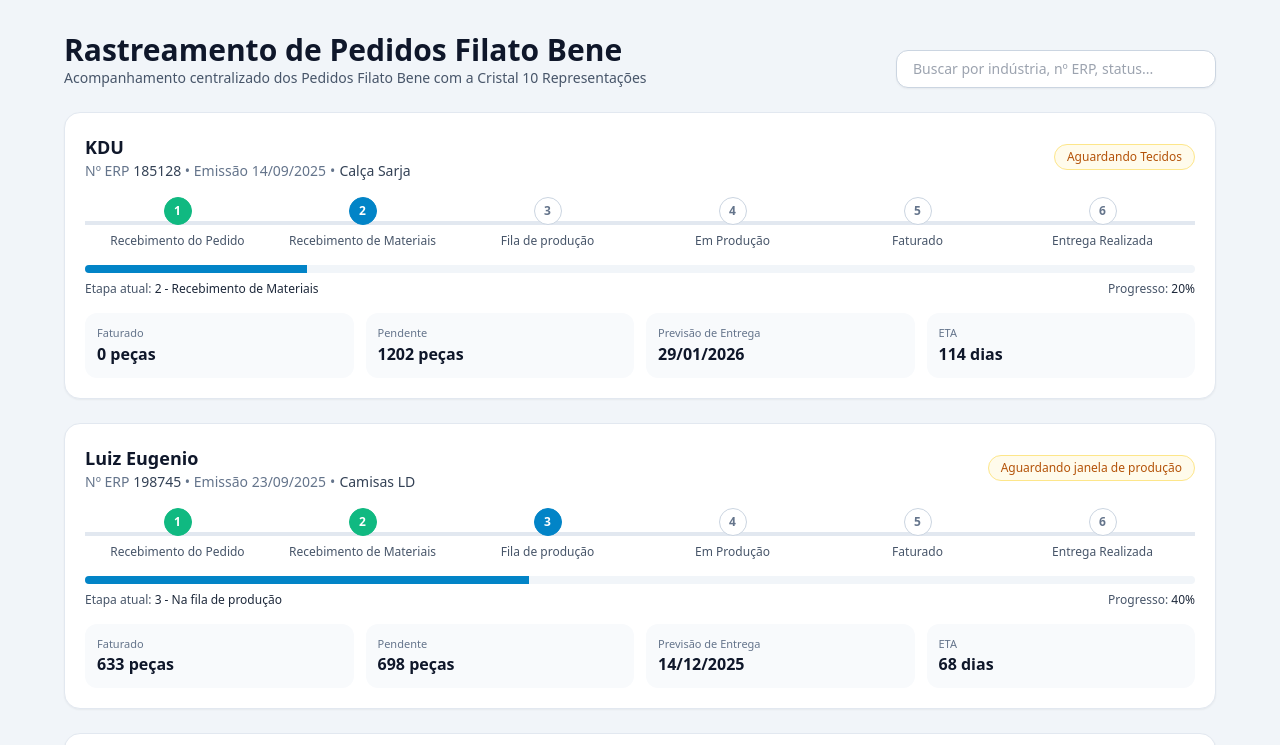
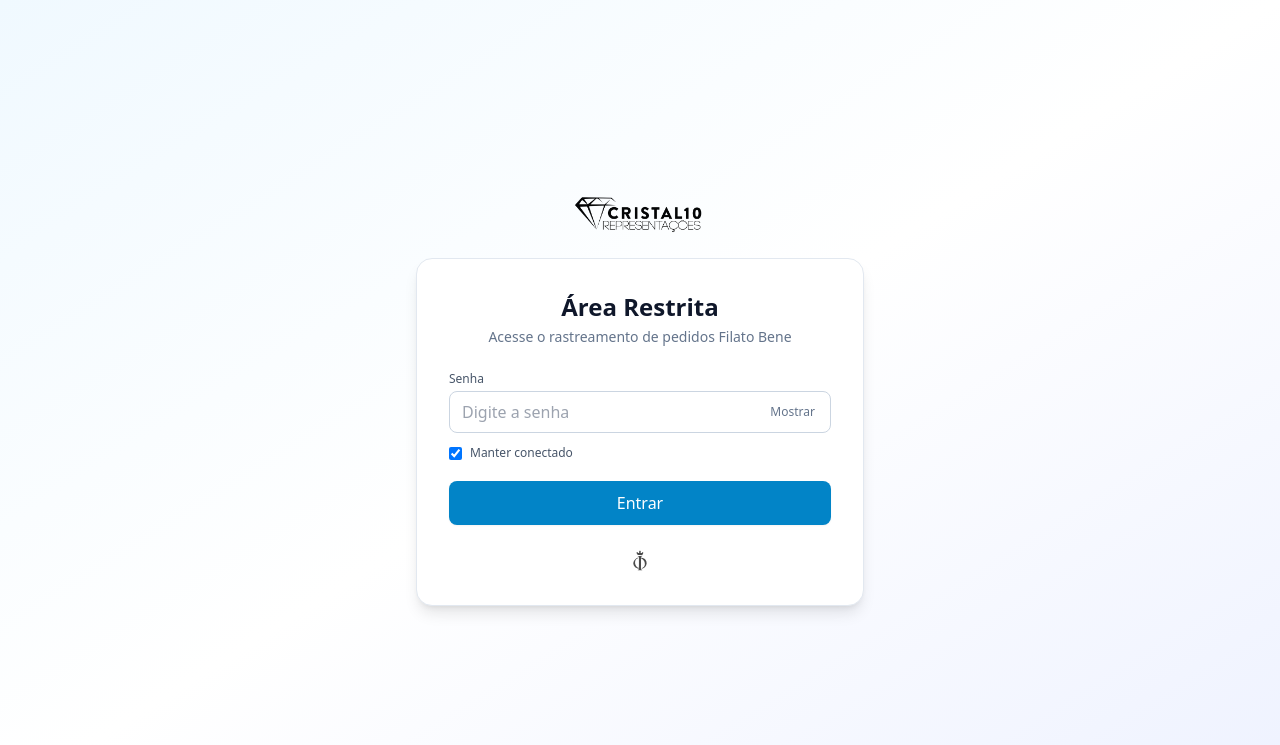
Before and after one commit to andersonpiresme/rastreamento-pedidos, a React (Vite) app: page / in a window 1280 px wide. Shown: the top 745 px of the page. Built offline with nearby package versions, Linux system fonts and the light colour scheme.

Commit message:
Login adicionado e logos

```diff
--- a/src/App.jsx
+++ b/src/App.jsx
@@ -1,6 +1,6 @@
-import React, { useMemo, useState } from "react";
+import React, { useEffect, useMemo, useState } from "react";
 
-// === CONFIGURAÇÃO ===
+/* ==================== CONFIG ==================== */
 const STEPS = [
   { id: 1, label: "1 - Recebimento do Pedido" },
   { id: 2, label: "2 - Recebimento de Materiais" },
@@ -10,7 +10,6 @@ const STEPS = [
   { id: 6, label: "6 - Entrega Realizada" },
 ];
 
-// Paleta simples para estados
 const statusTone = (status) => {
   const s = (status || "").toLowerCase();
   if (s.includes("aguardando")) return "bg-amber-50 text-amber-700 border-amber-200";
@@ -19,20 +18,30 @@ const statusTone = (status) => {
   return "bg-slate-50 text-slate-700 border-slate-200";
 };
 
-// Converte "2 - Recebimento de Materiais" -> 2
 const etapaIndex = (etapa) => {
-  if (!etapa) return 0;
+  if (!etapa) return 1;
   const m = String(etapa).match(/^(\d+)/);
-  const idx = m ? parseInt(m[1], 10) : 0;
+  const idx = m ? parseInt(m[1], 10) : 1;
   return Math.min(Math.max(idx, 1), STEPS.length);
 };
 
-// Utilidade para datas
-const formatDate = (d) => new Date(d).toLocaleDateString("pt-BR", { timeZone: "America/Sao_Paulo" });
-const daysDiff = (a, b = new Date()) => Math.ceil((new Date(a) - new Date(b)) / (1000 * 60 * 60 * 24));
+const formatDate = (d) => {
+  const date = new Date(d);
+  if (isNaN(date.getTime())) return "-";
+  try {
+    return date.toLocaleDateString("pt-BR", { timeZone: "America/Sao_Paulo" });
+  } catch {
+    return date.toLocaleDateString("pt-BR");
+  }
+};
+const daysDiff = (a, b = new Date()) => {
+  const da = new Date(a);
+  const db = new Date(b);
+  if (isNaN(da.getTime()) || isNaN(db.getTime())) return null;
+  return Math.ceil((da - db) / (1000 * 60 * 60 * 24));
+};
 
-// === EXEMPLO DE DADOS ===
-// Substitua por sua integração (Sheets, API, CSV) mantendo as chaves abaixo
+/* ============== DADOS EXEMPLO (troque pela sua origem) ============== */
 const SAMPLE = [
   {
     industria: "KDU",
@@ -43,7 +52,7 @@ const SAMPLE = [
     previsaoEntrega: "2026-01-30",
     etapa: "2 - Recebimento de Materiais",
     status: "Aguardando Tecidos",
-    produtos: "Calça Sarja"
+    produtos: "Calça Sarja",
   },
   {
     industria: "Luiz Eugenio",
@@ -54,7 +63,7 @@ const SAMPLE = [
     previsaoEntrega: "2025-12-15",
     etapa: "3 - Na fila de produção",
     status: "Aguardando janela de produção",
-    produtos: "Camisas LD"
+    produtos: "Camisas LD",
   },
   {
     industria: "Luiz Eugenio",
@@ -65,7 +74,7 @@ const SAMPLE = [
     previsaoEntrega: "2025-12-15",
     etapa: "3 - Na fila de produção",
     status: "Aguardando janela de produção",
-    produtos: "Camisas Lisas"
+    produtos: "Camisas Lisas",
   },
   {
     industria: "Luiz Eugenio",
@@ -76,7 +85,7 @@ const SAMPLE = [
     previsaoEntrega: "2025-11-30",
     etapa: "2 - Recebimento de Materiais",
     status: "Aguardando Tecidos",
-    produtos: "Calças Sarja"
+    produtos: "Calças Sarja",
   },
   {
     industria: "Don Geuroth",
@@ -87,16 +96,16 @@ const SAMPLE = [
     previsaoEntrega: "2025-10-25",
     etapa: "2 - Recebimento de Materiais",
     status: "Aguardando Etiquetas e Logos",
-    produtos: "Camisetas e Polos"
+    produtos: "Camisetas e Polos",
   },
 ];
 
+/* ==================== COMPONENTES ==================== */
 function ProgressStepper({ etapa }) {
   const idx = etapaIndex(etapa); // 1..6
   return (
     <div className="w-full">
       <div className="relative flex items-center justify-between">
-        {/* Linha de fundo */}
         <div className="absolute left-0 right-0 top-1/2 -translate-y-1/2 h-1 bg-slate-200" />
         {STEPS.map((s, i) => {
           const stepNo = i + 1;
@@ -104,12 +113,12 @@ function ProgressStepper({ etapa }) {
           const isCurrent = stepNo === idx;
           return (
             <div key={s.id} className="relative z-10 flex flex-col items-center w-full">
-              <div className={
-                `flex items-center justify-center w-7 h-7 rounded-full border text-xs font-semibold
+              <div
+                className={`flex items-center justify-center w-7 h-7 rounded-full border text-xs font-semibold
                  ${isDone ? "bg-emerald-500 border-emerald-500 text-white" : ""}
                  ${isCurrent && !isDone ? "bg-sky-600 border-sky-600 text-white" : ""}
-                 ${!isDone && !isCurrent ? "bg-white border-slate-300 text-slate-500" : ""}`
-              }>
+                 ${!isDone && !isCurrent ? "bg-white border-slate-300 text-slate-500" : ""}`}
+              >
                 {stepNo}
               </div>
               <span className="mt-2 text-[10px] sm:text-xs text-slate-600 text-center leading-tight">
@@ -124,8 +133,8 @@ function ProgressStepper({ etapa }) {
 }
 
 function OrderCard({ o }) {
-  const idx = etapaIndex(o.etapa);
-  const pct = Math.round((idx - 1) / (STEPS.length - 1) * 100);
+  const idx = etapaIndex(o.etapa || "1 - Recebimento do Pedido");
+  const pct = Math.round(((idx - 1) / (STEPS.length - 1)) * 100);
   const etaDays = daysDiff(o.previsaoEntrega);
   const tone = statusTone(o.status);
 
@@ -158,8 +167,12 @@ function OrderCard({ o }) {
           <div className="h-full bg-sky-600" style={{ width: `${pct}%` }} />
         </div>
         <div className="mt-2 text-xs text-slate-600 flex items-center justify-between">
-          <span>Etapa atual: <span className="font-medium text-slate-800">{o.etapa}</span></span>
-          <span>Progresso: <span className="font-medium text-slate-800">{pct}%</span></span>
+          <span>
+            Etapa atual: <span className="font-medium text-slate-800">{o.etapa}</span>
+          </span>
+          <span>
+            Progresso: <span className="font-medium text-slate-800">{pct}%</span>
+          </span>
         </div>
       </div>
 
@@ -178,8 +191,12 @@ function OrderCard({ o }) {
         </div>
         <div className="bg-slate-50 rounded-xl p-3">
           <div className="text-[11px] text-slate-500">ETA</div>
-          <div className={`font-semibold ${etaDays < 0 ? "text-emerald-700" : etaDays <= 15 ? "text-amber-700" : "text-slate-900"}`}>
-            {etaDays < 0 ? "Entregue / vencido" : `${etaDays} dias`}
+          <div
+            className={`font-semibold ${
+              etaDays === null ? "text-slate-900" : etaDays < 0 ? "text-emerald-700" : etaDays <= 15 ? "text-amber-700" : "text-slate-900"
+            }`}
+          >
+            {etaDays === null ? "-" : etaDays < 0 ? "Entregue / vencido" : `${etaDays} dias`}
           </div>
         </div>
       </div>
@@ -187,51 +204,169 @@ function OrderCard({ o }) {
   );
 }
 
-export default function App() {
+/* ==================== DASHBOARD ==================== */
+function Dashboard({ onLogout }) {
   const [q, setQ] = useState("");
-  const data = SAMPLE; // troque pela sua origem real
+  const data = SAMPLE;
 
   const filtered = useMemo(() => {
     const k = q.trim().toLowerCase();
     if (!k) return data;
     return data.filter((o) =>
-      [o.industria, o.numeroERP, o.status, o.etapa].join(" ").toLowerCase().includes(k)
+      [o.industria, o.numeroERP, o.status, o.etapa, o.produtos].join(" ").toLowerCase().includes(k)
     );
   }, [q, data]);
 
   return (
-    <div className="min-h-screen bg-slate-100 p-4 sm:p-8">
-      <div className="max-w-6xl mx-auto">
-        <header className="flex flex-col sm:flex-row sm:items-end sm:justify-between gap-4">
-          <div>
-            <h1 className="text-2xl sm:text-3xl font-bold text-slate-900">Rastreamento de Pedidos Filato Bene</h1>
-            <p className="text-slate-600 text-sm">Acompanhamento centralizado dos Pedidos Filato Bene com a Cristal 10 Representações</p>
+    <div className="min-h-screen bg-slate-100">
+      {/* Header com logo */}
+      <header className="bg-white/80 backdrop-blur sticky top-0 z-20 border-b border-slate-200">
+  <div className="max-w-6xl mx-auto px-4 sm:px-8 py-3 flex items-center justify-between">
+
+    {/* Logos lado a lado */}
+    <div className="flex items-center gap-4">
+      <img src="/cristal10.svg" alt="Filato Bene" className="h-7" />
+      <img src="/cristal10-dark.png" alt="Cristal 10" className="h-7 opacity-90" />
+      <h1 className="text-lg sm:text-xl font-semibold text-slate-900 ml-2">
+        Rastreamento de Pedidos
+      </h1>
     </div>
+
+    {/* Busca + botão sair */}
     <div className="flex items-center gap-2">
       <input
         value={q}
         onChange={(e) => setQ(e.target.value)}
         placeholder="Buscar por indústria, nº ERP, status..."
-              className="w-full sm:w-80 rounded-xl border border-slate-300 bg-white px-4 py-2 text-sm shadow-sm focus:outline-none focus:ring-2 focus:ring-sky-500"
+        className="w-48 sm:w-80 rounded-xl border border-slate-300 bg-white px-4 py-2 text-sm shadow-sm focus:outline-none focus:ring-2 focus:ring-sky-500"
       />
+      <button
+        onClick={onLogout}
+        className="px-3 py-2 text-xs rounded-lg border border-slate-300 text-slate-600 hover:bg-slate-50"
+      >
+        Sair
+      </button>
+    </div>
   </div>
 </header>
 
-        <main className="mt-6 grid gap-4 sm:gap-6 grid-cols-1">
+      {/* Conteúdo */}
+      <main className="p-4 sm:p-8 max-w-6xl mx-auto">
+        <div className="grid gap-4 sm:gap-6 grid-cols-1">
           {filtered.map((o) => (
             <OrderCard key={o.numeroERP + o.industria} o={o} />
           ))}
-          {filtered.length === 0 && (
-            <div className="text-slate-500 text-sm">Nenhum pedido encontrado com esse filtro.</div>
-          )}
-        </main>
+          {filtered.length === 0 && <div className="text-slate-500 text-sm">Nenhum pedido encontrado com esse filtro.</div>}
+        </div>
 
         <footer className="mt-10 text-[11px] text-slate-500">
-          <p>
-            Atualizado em: 08/10/2025
+          <p>Desenvolvido por <strong className="text-slate-700">Cristal10 Representações</strong> • {new Date().getFullYear()}</p>
+          <p>Atualizado em: 08/10/2025</p>
+        </footer>
+      </main>
+    </div>
+  );
+}
+
+/* ==================== APP (LOGIN + SESSÃO) ==================== */
+export default function App() {
+  const [senha, setSenha] = useState("");
+  const [mostrar, setMostrar] = useState(false);
+  const [lembrar, setLembrar] = useState(true);
+  const [autenticado, setAutenticado] = useState(false);
+
+  const senhaCorreta = "filato2025"; // troque aqui
+
+  // manter sessão (localStorage)
+  useEffect(() => {
+    const ok = localStorage.getItem("authOK") === "1";
+    if (ok) setAutenticado(true);
+  }, []);
+
+  const handleLogin = (e) => {
+    e.preventDefault();
+    if (senha === senhaCorreta) {
+      setAutenticado(true);
+      if (lembrar) localStorage.setItem("authOK", "1");
+    } else {
+      alert("Senha incorreta. Tente novamente.");
+    }
+  };
+
+  const handleLogout = () => {
+    setAutenticado(false);
+    localStorage.removeItem("authOK");
+    setSenha("");
+  };
+
+  if (!autenticado) {
+    return (
+      <div className="min-h-screen bg-gradient-to-br from-sky-50 via-white to-indigo-50 flex items-center justify-center p-4">
+        <div className="w-full max-w-md">
+          {/* Logo topo login */}
+          <div className="flex items-center justify-center mb-6">
+            {/* usa a variação PNG para mais contraste em fundos claros */}
+            <img src="/cristal10-dark.png" alt="Cristal 10" className="h-10" />
+          </div>
+
+          <form
+            onSubmit={handleLogin}
+            className="bg-white rounded-2xl border border-slate-200 shadow-lg p-6 sm:p-8"
+          >
+            <h1 className="text-2xl font-semibold text-slate-900 text-center">Área Restrita</h1>
+            <p className="mt-1 text-center text-slate-500 text-sm">
+              Acesse o rastreamento de pedidos Filato Bene
             </p>
-        </footer>
+
+            <div className="mt-6">
+              <label className="text-xs text-slate-600 mb-1 block">Senha</label>
+              <div className="relative">
+                <input
+                  autoComplete="current-password"
+                  type={mostrar ? "text" : "password"}
+                  value={senha}
+                  onChange={(e) => setSenha(e.target.value)}
+                  placeholder="Digite a senha"
+                  className="w-full px-3 py-2 border border-slate-300 rounded-lg focus:outline-none focus:ring-2 focus:ring-sky-500 pr-10"
+                />
+                <button
+                  type="button"
+                  onClick={() => setMostrar((v) => !v)}
+                  className="absolute right-2 top-1/2 -translate-y-1/2 text-slate-500 text-xs px-2 py-1 rounded hover:bg-slate-100"
+                >
+                  {mostrar ? "Ocultar" : "Mostrar"}
+                </button>
+              </div>
+            </div>
+
+            <div className="mt-3 flex items-center justify-between">
+              <label className="flex items-center gap-2 text-xs text-slate-600 select-none">
+                <input
+                  type="checkbox"
+                  checked={lembrar}
+                  onChange={(e) => setLembrar(e.target.checked)}
+                  className="rounded border-slate-300"
+                />
+                Manter conectado
+              </label>
+            </div>
+
+            <button
+              type="submit"
+              className="mt-5 w-full bg-sky-600 text-white py-2.5 rounded-lg hover:bg-sky-700 transition shadow-sm"
+            >
+              Entrar
+            </button>
+
+            <div className="mt-6 flex items-center justify-center">
+              <img src="/cristal10.svg" alt="Cristal 10" className="h-6 opacity-70" />
+            </div>
+          </form>
         </div>
       </div>
     );
   }
+
+  // autenticado → painel
+  return <Dashboard onLogout={handleLogout} />;
+}
```
Also changed, not shown: public/cristal10-dark.png (added), public/cristal10.svg (added). Lines whose indentation alone changed are shown as unchanged.
